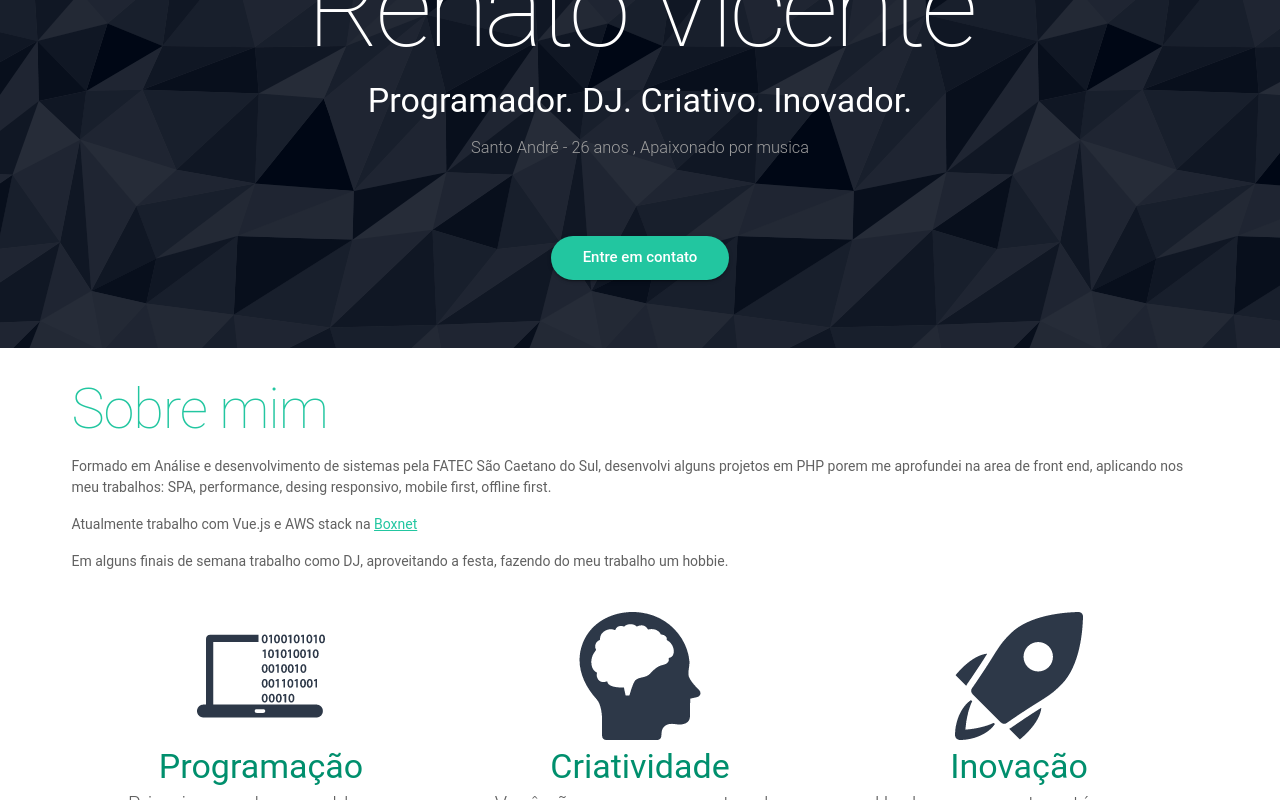
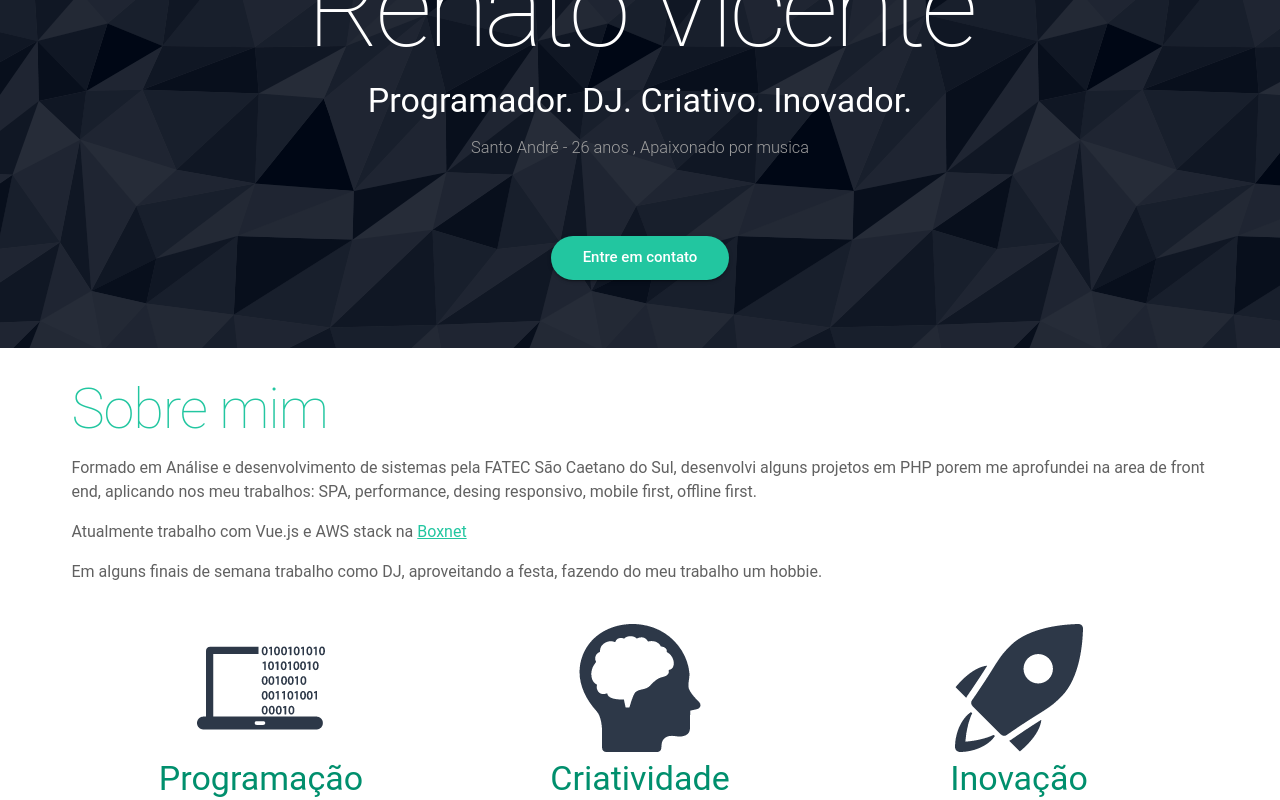
Before and after one commit to Renato66/Renato66.github.io, a Vue app: page / in a window 1280 px wide. Shown: the part 452-1252 px from the top of the page. Built offline with nearby package versions, Linux system fonts and the light colour scheme; a small style sheet from the web is missing.

Commit message:
changed font size

```diff
--- a/src/components/Presentation.vue
+++ b/src/components/Presentation.vue
@@ -7,7 +7,7 @@
         </h2>
       </v-flex>
     </v-layout>
-    <v-layout class="grey--text text--darken-2">
+    <v-layout class="grey--text text--darken-2 subheading">
       <v-flex xs12 class="pt-2">
         <p>
           {{ $t('about.paragraph.1')}}
```
